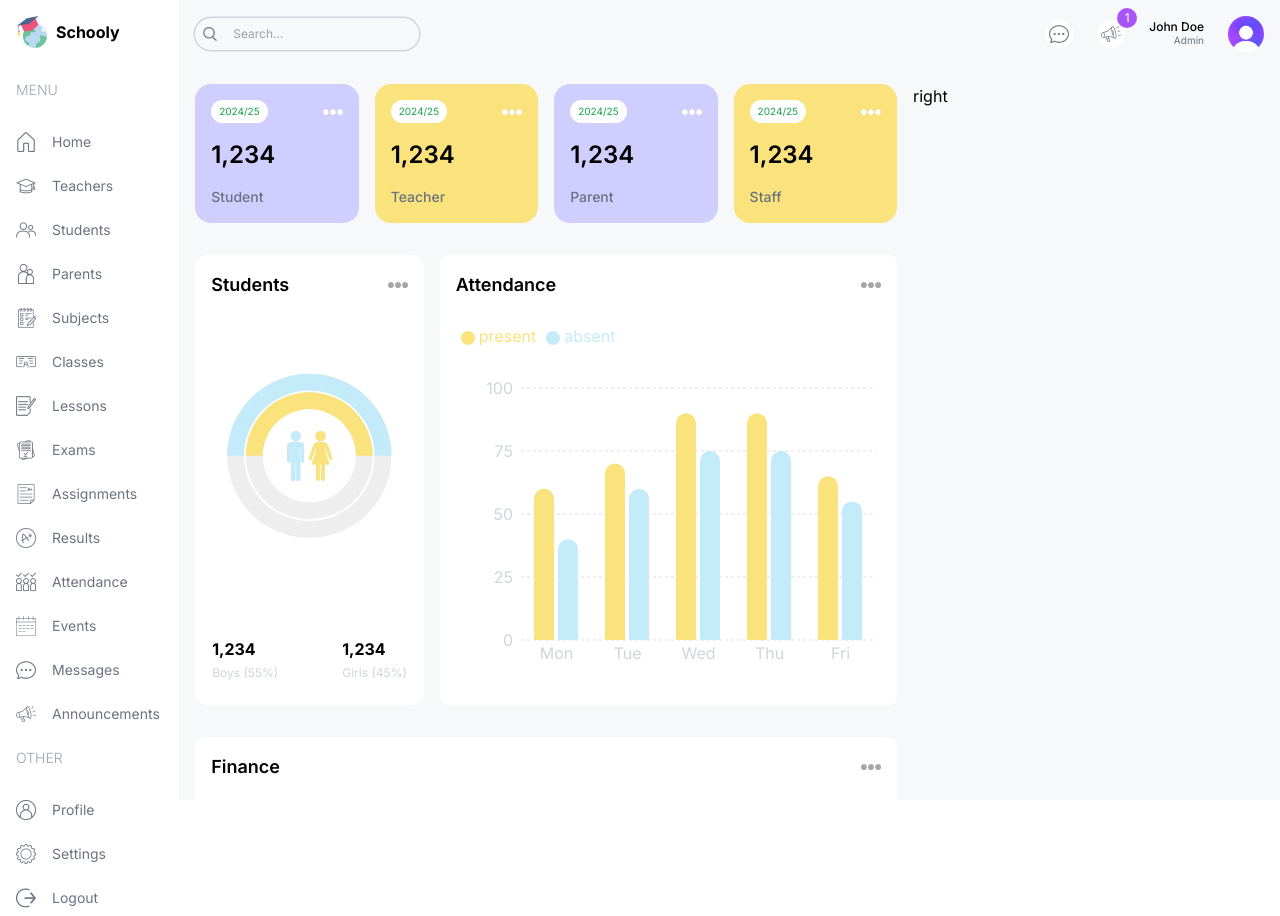
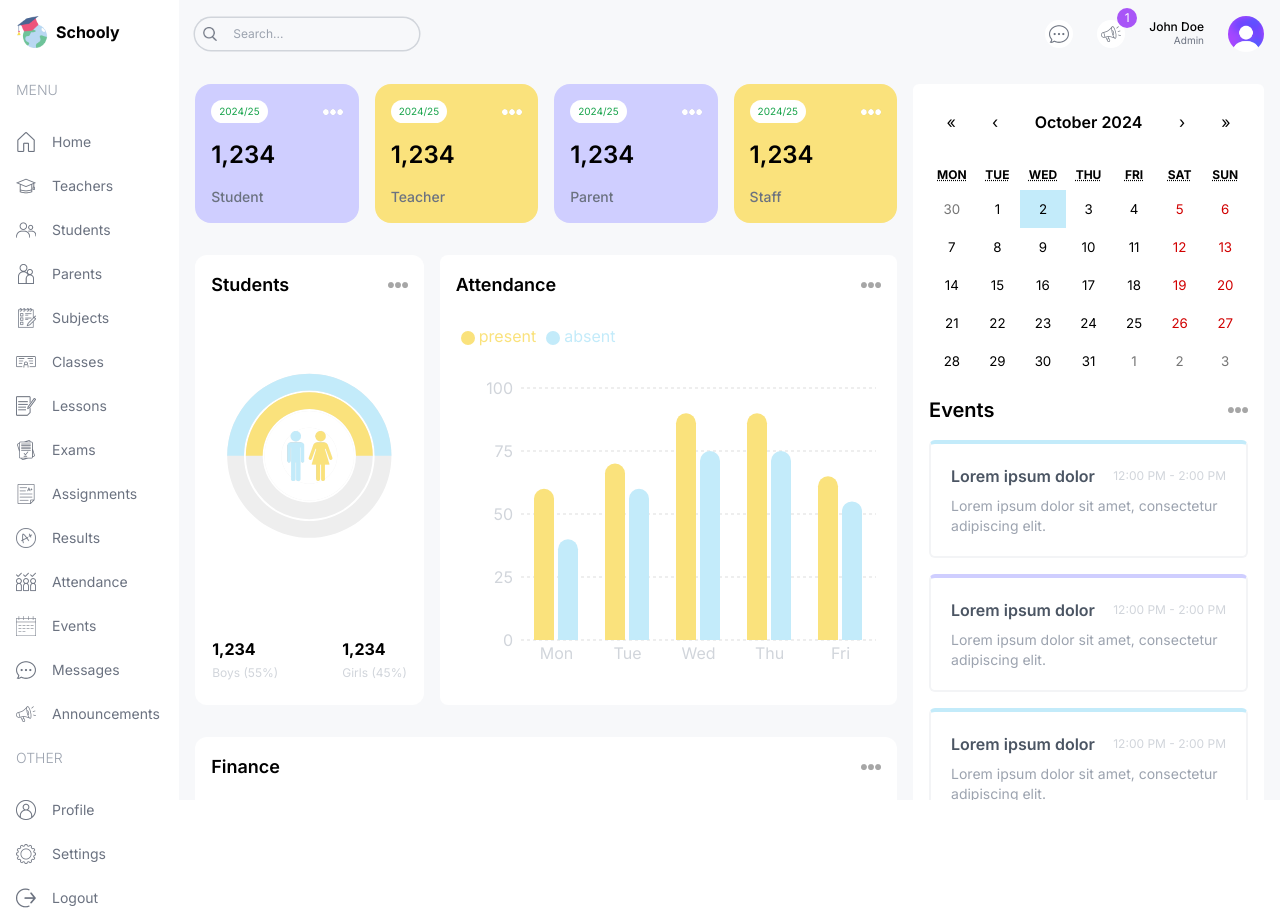
Before and after one commit to nishorgo/schooly, a Next.js app: page /dashboard/admin in a window 1280 px wide. Built offline with nearby package versions, Linux system fonts and the light colour scheme.

Commit message:
feat(EventCalendar): add a calender component for events

```diff
--- a/src/app/dashboard/admin/page.tsx
+++ b/src/app/dashboard/admin/page.tsx
@@ -1,5 +1,6 @@
 import AttendanceChart from '@/components/AttendanceChart';
 import CountChart from '@/components/CountChart';
+import EventCalendar from '@/components/EventCalendar';
 import FinanceChart from '@/components/FinanceChart';
 import UserCard from '@/components/UserCard'
 import React from 'react'
@@ -33,7 +34,9 @@
         </div>
         {/* RIGHT */}
       </div>
-      <div className="w-full lg:w-1/3 flex flex-col gap-8">right</div>
+      <div className="w-full lg:w-1/3 flex flex-col gap-8">
+        <EventCalendar />
+      </div>
     </div>
   );
 }
--- a/src/app/globals.css
+++ b/src/app/globals.css
@@ -1,3 +1,18 @@
 @tailwind base;
 @tailwind components;
 @tailwind utilities;
+
+.react-calendar {
+    width: 100% !important;
+    border: none !important;
+    font-family: "Inter", sans-serif !important;
+}
+
+.react-calendar__navigation__label__labelText {
+    font-weight: 600;
+}
+
+.react-calendar__tile--active {
+    background-color: #c3ebfa !important;
+    color: black !important;
+}
--- /dev/null
+++ b/src/components/EventCalendar.tsx
@@ -0,0 +1,62 @@
+"use client";
+
+import Image from "next/image";
+import { useState } from "react";
+import Calendar from "react-calendar";
+import "react-calendar/dist/Calendar.css";
+
+type ValuePiece = Date | null;
+
+type Value = ValuePiece | [ValuePiece, ValuePiece];
+
+// TEMPORARY
+const events = [
+  {
+    id: 1,
+    title: "Lorem ipsum dolor",
+    time: "12:00 PM - 2:00 PM",
+    description: "Lorem ipsum dolor sit amet, consectetur adipiscing elit.",
+  },
+  {
+    id: 2,
+    title: "Lorem ipsum dolor",
+    time: "12:00 PM - 2:00 PM",
+    description: "Lorem ipsum dolor sit amet, consectetur adipiscing elit.",
+  },
+  {
+    id: 3,
+    title: "Lorem ipsum dolor",
+    time: "12:00 PM - 2:00 PM",
+    description: "Lorem ipsum dolor sit amet, consectetur adipiscing elit.",
+  },
+];
+
+const EventCalendar = () => {
+  const [value, onChange] = useState<Value>(new Date());
+
+  return (
+    <div className="bg-white p-4 rounded-md">
+      <Calendar onChange={onChange} value={value} />
+      <div className="flex items-center justify-between">
+        <h1 className="text-xl font-semibold my-4">Events</h1>
+        <Image src="/moreDark.png" alt="" width={20} height={20} />
+      </div>
+      <div className="flex flex-col gap-4">
+        {events.map((event) => (
+          <div
+            className="p-5 rounded-md border-2 border-gray-100 border-t-4 odd:border-t-schoolySky even:border-t-schoolyPurple"
+            key={event.id}
+          >
+            <div className="flex items-center justify-between">
+              <h1 className="font-semibold text-gray-600">{event.title}</h1>
+              <span className="text-gray-300 text-xs">{event.time}</span>
+            </div>
+            <p className="mt-2 text-gray-400 text-sm">{event.description}</p>
+          </div>
+        ))}
+      </div>
+    </div>
+  );
+};
+
+export default EventCalendar;
```
